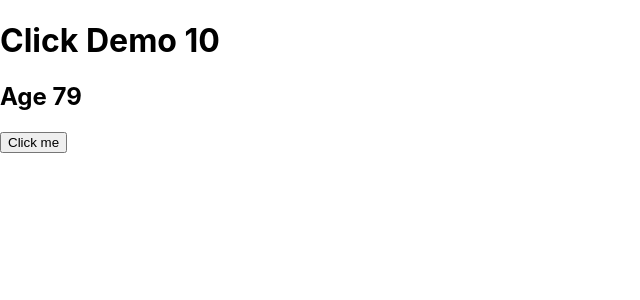
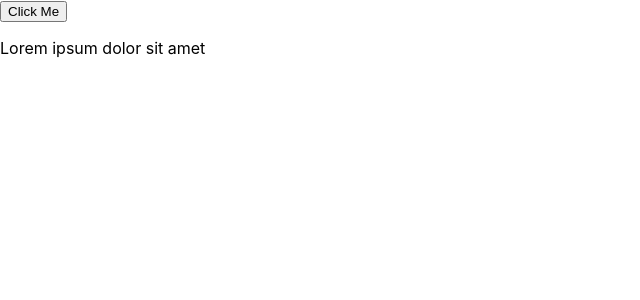
Before and after one commit to gavand-sagar/fsd-july-2024, a React (Create React App) app: page / in a window 1280 px wide. Shown: the top 300 px of the page, without its empty margins (0-640 px from the left). Built offline with nearby package versions, Linux system fonts and the light colour scheme.

Commit message:
Lab-4-State-Uses-Toggle

```diff
--- a/src/App.js
+++ b/src/App.js
@@ -1,11 +1,11 @@
 import logo from './logo.svg';
 import './App.css';
-import StateDemo from './StateDemo';
+import ToggleDemo from './ToggleDemo';
 
 function App() {
   return (
     <div className="App">
-      <StateDemo/>
+      <ToggleDemo/>
     </div>
   );
 }
--- /dev/null
+++ b/src/ToggleDemo.jsx
@@ -0,0 +1,22 @@
+import React, { useState } from 'react'
+
+export default function ToggleDemo() {
+    let [flag, setFlag] = useState(true);
+    function someFunction() {
+        setFlag(!flag)
+        // if (flag == true) {
+        //     setFlag(false)
+        // } else {
+        //     setFlag(true)
+        // }
+    }
+    return (
+        <div>
+            <button onClick={() => someFunction()}>Click Me</button>
+            {
+                // flag && <p>Lorem ipsum dolor sit amet </p>
+                flag ? <p>Lorem ipsum dolor sit amet </p> : <></>
+            }
+        </div>
+    )
+}
```
